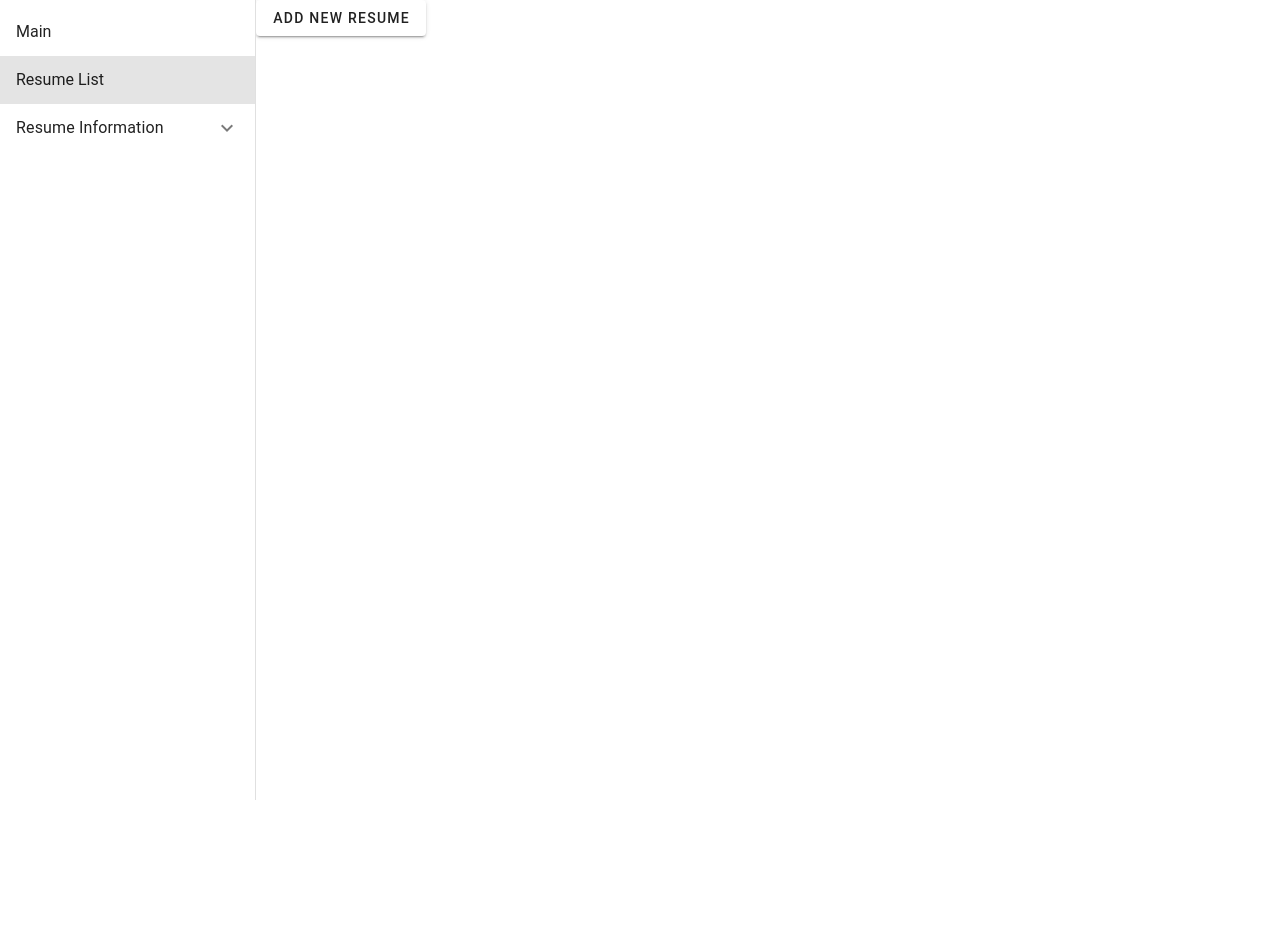
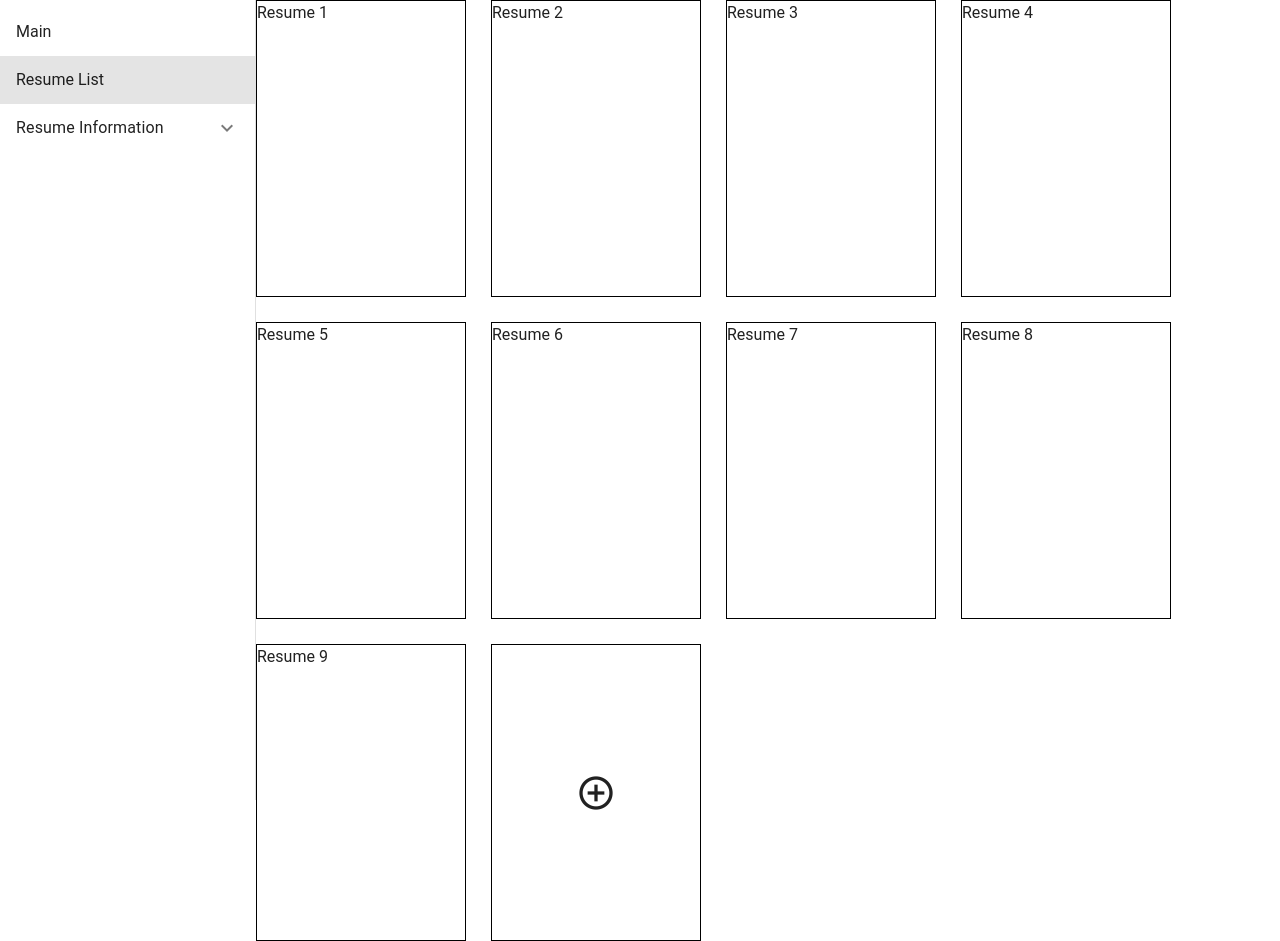
Before and after one commit to PiotrSiryk/Resume-generator-vue-express, a Vue app: page /resumeList in a window 1280 px wide. Before the commit the page ends 800 px from the top, so only its background shows below. Built offline with nearby package versions, Linux system fonts and the light colour scheme.

Commit message:
added resume cards

```diff
--- a/src/views/resumeList/ResumeList.vue
+++ b/src/views/resumeList/ResumeList.vue
@@ -1,13 +1,47 @@
 <template>
-  <div>
-    <v-btn @click="createNewResume">Add new resume</v-btn>
-  </div>
+  <main class="resume-list__container">
+    <template v-for="res in mockResumeList" :key="`resume-card-${res.id}`">
+      <ResumeCard :resume-info="res" />
+    </template>
+    <ResumeCard class="add-new-resume-element__container">
+      <div class="add-new-resume-element__content">
+        <v-icon>mdi-plus-circle-outline</v-icon>
+      </div>
+    </ResumeCard>
+  </main>
 </template>
 <script lang="ts" setup>
 import type { Resume } from "@/models/resume";
+import ResumeCard from "./components/ResumeCard.vue";
 
-function createNewResume() {
-  //
+const mockResumeList: Resume[] = [
+  { id: 1, name: "Resume 1" },
+  { id: 2, name: "Resume 2" },
+  { id: 3, name: "Resume 3" },
+  { id: 4, name: "Resume 4" },
+  { id: 5, name: "Resume 5" },
+  { id: 6, name: "Resume 6" },
+  { id: 7, name: "Resume 7" },
+  { id: 8, name: "Resume 8" },
+  { id: 9, name: "Resume 9" },
+];
+</script>
+<style lang="scss" scoped>
+.resume-list__container {
+  display: flex;
+  flex-wrap: wrap;
+  gap: 25px;
 }
-</script>
-<style lang="scss"></style>
+.add-new-resume-element__container {
+  .add-new-resume-element__content {
+    display: flex;
+    justify-content: center;
+    align-items: center;
+    width: 100%;
+    height: 100%;
+    i {
+      font-size: 40px;
+    }
+  }
+}
+</style>
--- a/src/views/resumeList/components/resumeCard.vue
+++ b/src/views/resumeList/components/resumeCard.vue
@@ -1,5 +1,33 @@
 <template>
-  <div></div>
+  <div class="resume-card__container">
+    <slot>
+      {{ props.resumeInfo.name }}
+    </slot>
+  </div>
 </template>
-<script lang="ts" setup></script>
-<style lang="scss"></style>
+<script lang="ts" setup>
+import { Resume } from "@/models/resume";
+
+interface Props {
+  resumeInfo?: Resume;
+}
+
+const props = withDefaults(defineProps<Props>(), {
+  resumeInfo: () => new Resume(),
+});
+
+console.log(props.resumeInfo);
+</script>
+<style lang="scss">
+.resume-card__container {
+  border: 1px solid black;
+  width: 210px;
+  height: 297px;
+  cursor: pointer;
+}
+.resume-card__container:hover {
+  box-shadow: inset 0 0 100px 100px rgba(231, 231, 231, 0.6);
+  transition: 200ms;
+  transition-timing-function: ease-out;
+}
+</style>
```
